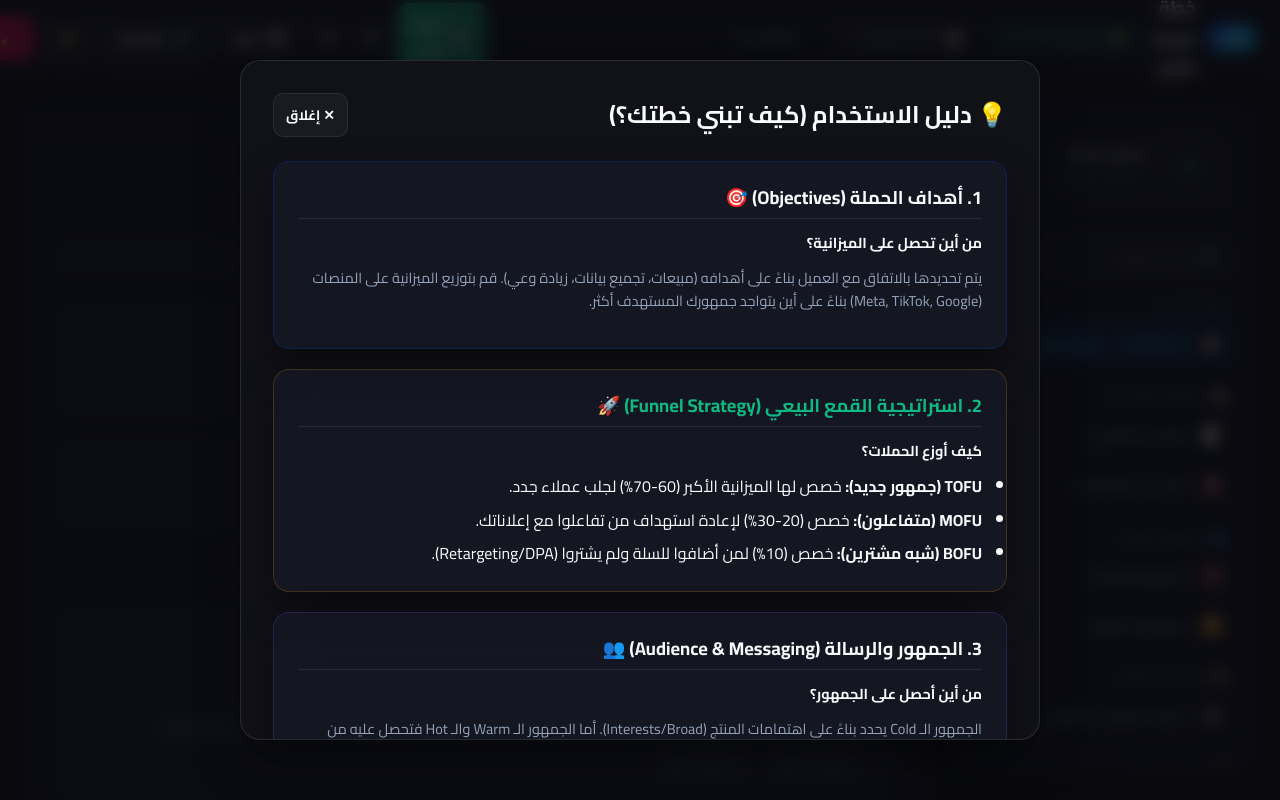
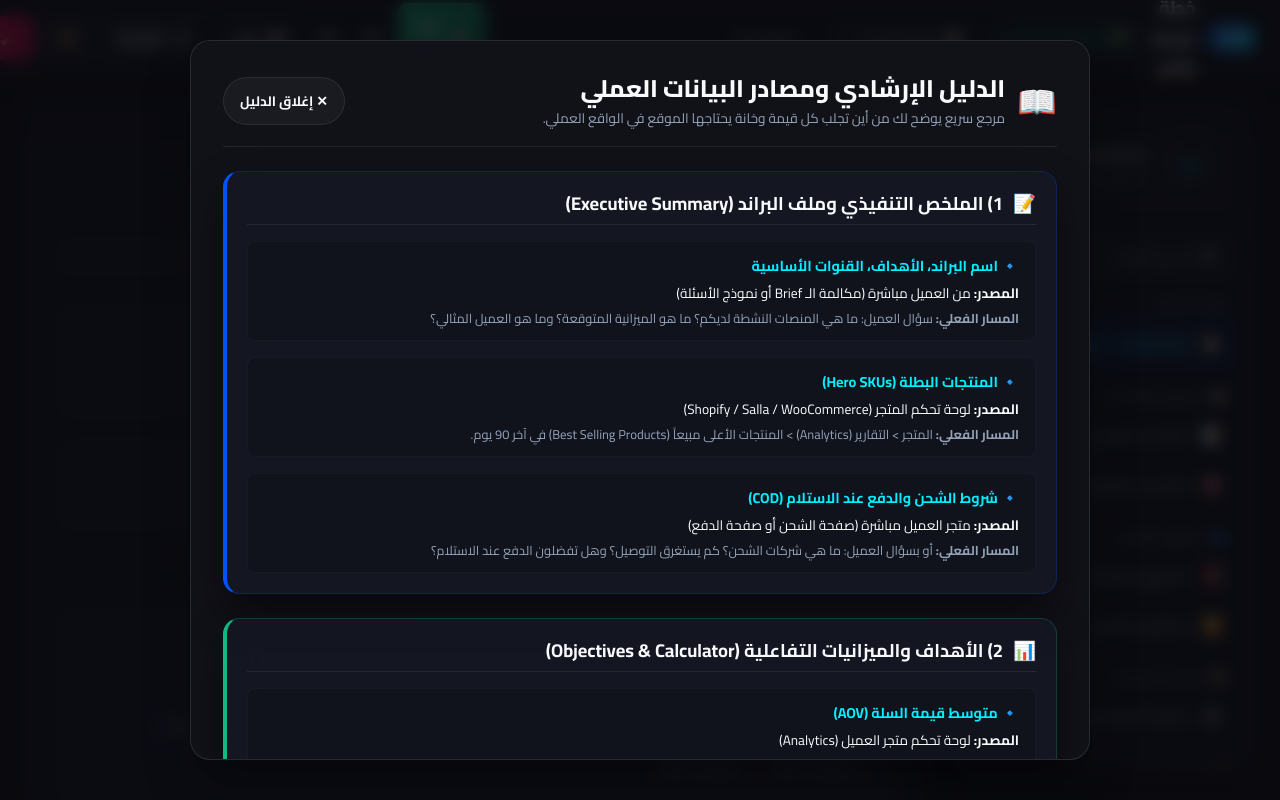
Before and after one commit to AbdelrahmanNemrSayed/Media_Buyer, a React (Vite) app: page / in a window 1280 px wide. Both pictures are taken after a click on the button "دليل الاستخدام السريع". Shown: the top 800 px of the page. Built offline with nearby package versions, Linux system fonts and the light colour scheme.

Commit message:
feat: upgrade interactive user guide modal with detailed EGP, Shopify, and Ads Manager paths

```diff
--- a/src/components/UserGuideModal.jsx
+++ b/src/components/UserGuideModal.jsx
@@ -3,52 +3,159 @@ import { memo } from 'react';
 function UserGuideModal({ isOpen, onClose }) {
     if (!isOpen) return null;
 
+    const guideSections = [
+        {
+            title: '1) الملخص التنفيذي وملف البراند (Executive Summary)',
+            icon: '📝',
+            borderColor: 'rgba(0, 82, 255, 0.25)',
+            items: [
+                {
+                    name: 'اسم البراند، الأهداف، القنوات الأساسية',
+                    source: 'من العميل مباشرة (مكالمة الـ Brief أو نموذج الأسئلة)',
+                    path: 'سؤال العميل: ما هي المنصات النشطة لديكم؟ ما هو الميزانية المتوقعة؟ وما هو العميل المثالي؟'
+                },
+                {
+                    name: 'المنتجات البطلة (Hero SKUs)',
+                    source: 'لوحة تحكم المتجر (Shopify / Salla / WooCommerce)',
+                    path: 'المتجر > التقارير (Analytics) > المنتجات الأعلى مبيعاً (Best Selling Products) في آخر 90 يوم.'
+                },
+                {
+                    name: 'شروط الشحن والدفع عند الاستلام (COD)',
+                    source: 'متجر العميل مباشرة (صفحة الشحن أو صفحة الدفع)',
+                    path: 'أو بسؤال العميل: ما هي شركات الشحن؟ كم يستغرق التوصيل؟ وهل تفضلون الدفع عند الاستلام؟'
+                }
+            ]
+        },
+        {
+            title: '2) الأهداف والميزانيات التفاعلية (Objectives & Calculator)',
+            icon: '📊',
+            borderColor: 'rgba(16, 185, 129, 0.25)',
+            items: [
+                {
+                    name: 'متوسط قيمة السلة (AOV)',
+                    source: 'لوحة تحكم متجر العميل (Analytics)',
+                    path: 'شوبيفاي/سلة > الإحصائيات > متوسط قيمة الطلب (Average Order Value) لآخر 30-90 يوم.'
+                },
+                {
+                    name: 'معدل التحويل المتوقع للموقع (CR)',
+                    source: 'لوحة تحكم متجر العميل (Analytics)',
+                    path: 'شوبيفاي/سلة > الإحصائيات > معدل تحويل المتجر (Online Store Conversion Rate) - يتراوح عادة بين 1% إلى 3%.'
+                },
+                {
+                    name: 'هامش الربح (Profit Margin)',
+                    source: 'سؤال العميل مباشرة وعمل دراسة جدوى مبسطة',
+                    path: 'المعادلة: (سعر بيع المنتج - سعر التكلفة شامل الشحن والتغليف والـ COD) ÷ سعر البيع.'
+                },
+                {
+                    name: 'الميزانية الكلية والمستهدفات',
+                    source: 'الاتفاق المالي مع إدارة العميل قبل بدء الشهر الجديد',
+                    path: 'سؤال العميل: ما هو الرقم الإجمالي المسموح بصرفه إعلانياً هذا الشهر؟'
+                }
+            ]
+        },
+        {
+            title: '3) الجمهور والرسالة التسويقية (Audience & Messaging)',
+            icon: '🧲',
+            borderColor: 'rgba(245, 158, 11, 0.25)',
+            items: [
+                {
+                    name: 'نقاط الألم والمخاوف (Pain Points)',
+                    source: 'أبحاث السوق (Market Research) ومراجعة المنافسين',
+                    path: '1. قراءة التقييمات السلبية (1-3 نجوم) لمنتجات المنافسين على أماكن البيع لمعرفة مشاكل العملاء. 2. تعليقات تيك توك وإنستغرام للمنافسين.'
+                },
+                {
+                    name: 'الجمهور المستهدف والاهتمامات (Interests)',
+                    source: 'مدير الإعلانات (Meta / TikTok Ads Manager)',
+                    path: '1. البحث في خانة الاهتمامات (Detailed Targeting) في مدير الإعلانات. 2. ميزة الروبوت المدمج أو أبحاث Google Trends لمعرفة الكلمات الرائجة.'
+                }
+            ]
+        },
+        {
+            title: '4) استراتيجية القمع وتوزيع الميزانيات (Funnel & Splitter)',
+            icon: '🔽',
+            borderColor: 'rgba(139, 92, 246, 0.25)',
+            items: [
+                {
+                    name: 'توزيع ميزانية القمع (TOFU / MOFU / BOFU)',
+                    source: 'خبرتك الإعلانية والممارسات الفضلى لإدارة الحسابات',
+                    path: 'القاعدة الذهبية: خصص 60-70% للجمهور البارد الجديد (TOFU)، و 20% للجمهور الدافئ والتفاعل (MOFU)، و 10% لإعادة استهداف زوار السلة شبه المشترين (BOFU).'
+                }
+            ]
+        },
+        {
+            title: '5) سحب التقارير التلقائي (Reports Parser)',
+            icon: '⚡',
+            borderColor: 'rgba(239, 68, 68, 0.25)',
+            items: [
+                {
+                    name: 'بيانات الصرف، المبيعات الفعالة، والـ ROAS الفعلي',
+                    source: 'مدير الإعلانات النشط (Meta / TikTok / Google Ads)',
+                    path: '1. ادخل لحسابك الإعلاني. 2. حدد الفترة الزمنية. 3. اضغط "تصدير كملف CSV" أو ببساطة ظلل جدول الحملات واضغط نسخ (Ctrl+C)، ثم الصقه في صفحة "سحب التقارير" بالموقع لتعبئة الخانات فوراً!'
+                }
+            ]
+        },
+        {
+            title: '6) قواعد القرار والتحكم (Decision Rules)',
+            icon: '🛡️',
+            borderColor: 'rgba(6, 182, 212, 0.25)',
+            items: [
+                {
+                    name: 'قواعد إيقاف وزيادة ميزانية الإعلانات',
+                    source: 'استراتيجية إدارة المخاطر والأمان (Risk Management)',
+                    path: 'القاعدة: إذا صرف الإعلان ما يعادل (3 أضعاف الـ CPA المستهدف) ولم يحقق أي مبيعة، يتم إيقافه تلقائياً لمنع نزيف الميزانية.'
+                }
+            ]
+        }
+    ];
+
     return (
         <div className="modal-overlay" onClick={onClose}>
-            <div className="modal-content glass-panel" onClick={e => e.stopPropagation()} style={{ maxWidth: '800px', maxHeight: '85vh', overflowY: 'auto' }}>
-                <div style={{ display: 'flex', justifyContent: 'space-between', alignItems: 'center', marginBottom: '24px' }}>
-                    <h2 style={{ margin: 0, color: 'var(--text-primary)', fontSize: '1.5rem' }}>💡 دليل الاستخدام (كيف تبني خطتك؟)</h2>
-                    <button className="btn btn-secondary" onClick={onClose} style={{ padding: '8px 12px' }}>✕ إغلاق</button>
+            <div className="modal-content glass-panel" onClick={e => e.stopPropagation()} style={{ maxWidth: '900px', maxHeight: '90vh', overflowY: 'auto' }}>
+                <div style={{ display: 'flex', justifyContent: 'space-between', alignItems: 'center', marginBottom: '24px', borderBottom: '1px solid var(--glass-border)', paddingBottom: '16px' }}>
+                    <div style={{ display: 'flex', alignItems: 'center', gap: '12px' }}>
+                        <span style={{ fontSize: '2rem' }}>📖</span>
+                        <div>
+                            <h2 style={{ margin: 0, color: 'var(--text-primary)', fontSize: '1.5rem', fontWeight: 800 }}>الدليل الإرشادي ومصادر البيانات العملي</h2>
+                            <p style={{ margin: '4px 0 0', color: 'var(--text-secondary)', fontSize: '0.85rem' }}>مرجع سريع يوضح لك من أين تجلب كل قيمة وخانة يحتاجها الموقع في الواقع العملي.</p>
+                        </div>
+                    </div>
+                    <button className="btn btn-secondary" onClick={onClose} style={{ padding: '10px 16px', borderRadius: '30px' }}>✕ إغلاق الدليل</button>
                 </div>
 
-                <div style={{ display: 'flex', flexDirection: 'column', gap: '20px' }}>
-                    <div className="card-item" style={{ borderColor: 'rgba(0, 82, 255, 0.2)' }}>
-                        <h3 style={{ color: 'var(--primary-color)' }}>1. أهداف الحملة (Objectives) 🎯</h3>
-                        <p><strong>من أين تحصل على الميزانية؟</strong></p>
-                        <p>يتم تحديدها بالاتفاق مع العميل بناءً على أهدافه (مبيعات، تجميع بيانات، زيادة وعي). قم بتوزيع الميزانية على المنصات (Meta, TikTok, Google) بناءً على أين يتواجد جمهورك المستهدف أكثر.</p>
-                    </div>
+                <div style={{ display: 'flex', flexDirection: 'column', gap: '24px' }}>
+                    {guideSections.map((sec, idx) => (
+                        <div key={idx} className="card-item" style={{ borderColor: sec.borderColor, borderLeft: `4px solid ${sec.borderColor.replace('0.25', '1')}`, padding: '20px' }}>
+                            <h3 style={{ color: 'var(--text-primary)', marginBottom: '16px', fontSize: '1.15rem', display: 'flex', alignItems: 'center', gap: '10px' }}>
+                                <span>{sec.icon}</span> {sec.title}
+                            </h3>
 
-                    <div className="card-item" style={{ borderColor: 'rgba(245, 158, 11, 0.2)' }}>
-                        <h3 style={{ color: 'var(--neon-green)' }}>2. استراتيجية القمع البيعي (Funnel Strategy) 🚀</h3>
-                        <p><strong>كيف أوزع الحملات؟</strong></p>
-                        <ul>
-                            <li style={{ marginBottom: '8px' }}><strong>TOFU (جمهور جديد):</strong> خصص لها الميزانية الأكبر (60-70%) لجلب عملاء جدد.</li>
-                            <li style={{ marginBottom: '8px' }}><strong>MOFU (متفاعلون):</strong> خصص (20-30%) لإعادة استهداف من تفاعلوا مع إعلاناتك.</li>
-                            <li><strong>BOFU (شبه مشترين):</strong> خصص (10%) لمن أضافوا للسلة ولم يشتروا (Retargeting/DPA).</li>
-                        </ul>
-                    </div>
-
-                    <div className="card-item" style={{ borderColor: 'rgba(139, 92, 246, 0.2)' }}>
-                        <h3 style={{ color: 'var(--purple)' }}>3. الجمهور والرسالة (Audience &amp; Messaging) 👥</h3>
-                        <p><strong>من أين أحصل على الجمهور؟</strong></p>
-                        <p>الجمهور الـ Cold يحدد بناءً على اهتمامات المنتج (Interests/Broad). أما الجمهور الـ Warm والـ Hot فتحصل عليه من خلال بيانات البيكسل (Pixel) في حسابك الإعلاني (مثل زوار الموقع آخر 30 يوم).</p>
-                    </div>
-
-                    <div className="card-item" style={{ borderColor: 'rgba(239, 68, 68, 0.2)' }}>
-                        <h3 style={{ color: 'var(--red)' }}>4. مؤشرات الأداء والقواعد (KPIs &amp; Rules) 📊</h3>
-                        <p><strong>من أين تأتي بهذه الأرقام (CPA, CTR, ROAS)؟</strong></p>
-                        <p>تستخرج هذه الأرقام من بيانات الحملات السابقة للعميل. إذا كان المشروع جديداً، استند إلى متوسطات السوق لمجال العمل. هذه الأرقام هي معيارك لإيقاف أو زيادة ميزانية الإعلان.</p>
-                    </div>
-
-                    <div className="card-item" style={{ borderColor: 'rgba(16, 185, 129, 0.2)' }}>
-                        <h3 style={{ color: 'var(--text-primary)' }}>5. المكتبة الإبداعية (Creative Library) 🎨</h3>
-                        <p><strong>من أين أحصل على الفيديوهات/الصور؟</strong></p>
-                        <p>روابط جوجل درايف يزودك بها فريق المونتاج (Video Editors) والـ Copywriters. دورك هو تقييم &quot;الخطاف - Hook&quot; واختيار أفضل الإعلانات وتصنيفها بناءً على زاوية البيع.</p>
-                    </div>
+                            <div style={{ display: 'flex', flexDirection: 'column', gap: '16px' }}>
+                                {sec.items.map((item, itemIdx) => (
+                                    <div key={itemIdx} style={{ background: 'rgba(0,0,0,0.15)', padding: '12px 16px', borderRadius: '8px', border: '1px solid rgba(255,255,255,0.03)' }}>
+                                        <div style={{ fontWeight: 700, color: 'var(--neon-cyan)', fontSize: '0.9rem', marginBottom: '6px' }}>
+                                            🔹 {item.name}
+                                        </div>
+                                        <div style={{ fontSize: '0.85rem', color: 'var(--text-primary)', marginBottom: '4px' }}>
+                                            <strong>المصدر:</strong> {item.source}
+                                        </div>
+                                        <div style={{ fontSize: '0.8rem', color: 'var(--text-secondary)', lineHeight: '1.5' }}>
+                                            <strong>المسار الفعلي:</strong> {item.path}
+                                        </div>
+                                    </div>
+                                ))}
+                            </div>
+                        </div>
+                    ))}
                 </div>
 
-                <div style={{ marginTop: '24px', textAlign: 'center', color: 'var(--text-muted)' }}>
-                    <p>💡 تلميح: يمكنك تصدير الخطة كملف وحفظها على جهازك للمستقبل باستخدام زر &quot;تصدير الخطة&quot; في الأعلى.</p>
+                <div className="callout callout-blue" style={{ marginTop: '28px', textAlign: 'center', padding: '20px' }}>
+                    <span className="callout-icon">💡</span>
+                    <div className="callout-content" style={{ textAlign: 'right' }}>
+                        <h4 style={{ color: 'var(--text-primary)', marginBottom: '8px' }}>نصيحة ذهبية من ميديا باير خبير:</h4>
+                        <p style={{ fontSize: '0.85rem', lineHeight: '1.6' }}>
+                            احتفظ دوماً بنسخ احتياطية من خططك عبر زر **"نسخة احتياطية"** في الأعلى بصيغة ملف JSON. إذا أردت استكمال العمل على جهاز آخر، قم برفع نفس الملف عبر زر **"استيراد"** وسيسترجع الموقع كافة أرقامك وتوقيتات الحفظ فوراً دون أي نقص!
+                        </p>
+                    </div>
                 </div>
             </div>
         </div>
```
